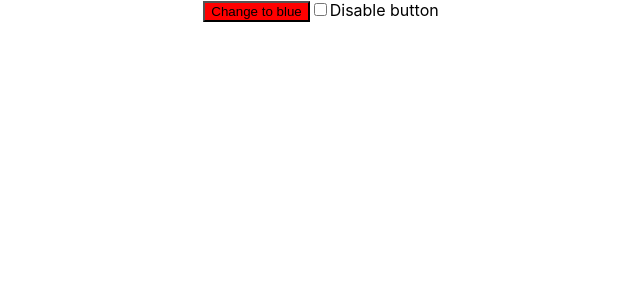
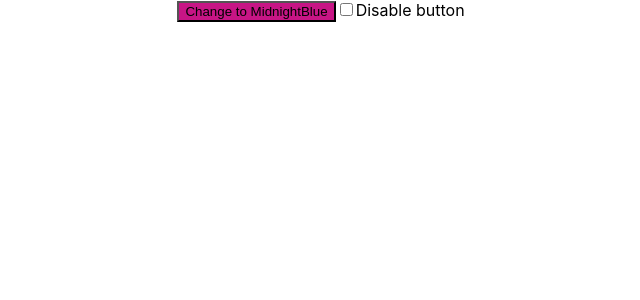
Before and after one commit to aditisolanki71/React-unit-test-practice, a React (Create React App) app: page / in a window 1280 px wide. Shown: the top 300 px of the page, without its empty margins (319-959 px from the left). Built offline with nearby package versions, Linux system fonts and the light colour scheme.

Commit message:
Quiz-3 update Tests for new color name

```diff
--- a/src/App.js
+++ b/src/App.js
@@ -7,9 +7,9 @@ export function replaceCamelWithSpaces(colorName) {
 }
 
 function App() {
-  const [buttonColor,setButtonColor] = useState("red");
+  const [buttonColor,setButtonColor] = useState("MediumVioletRed");
   const [disabled,setDisabled] = useState(false);
-  const newButtonColor = buttonColor === "red" ? "blue" : "red";
+  const newButtonColor = buttonColor === "MediumVioletRed" ? "MidnightBlue" : "MediumVioletRed";
   return (
     <div className="App">
       {/* Quiz-1 -->checkbox is checked then btn disable else btn is enable on unchecked */}
@@ -30,6 +30,8 @@ function App() {
         {/* Quiz-2 disable button -> button is gray -> enable button -> button is red
         click btn to change color -> disable button --> button is gray
         enable button --> button is blue */}
+
+        {/* Quiz-3 Color strts with MediumVioletRed and changes to MidnightBlue */}
      </div>
   );
 }
```
Also changed, not shown: 1 other file (tests, documents, lock files or other folders).
